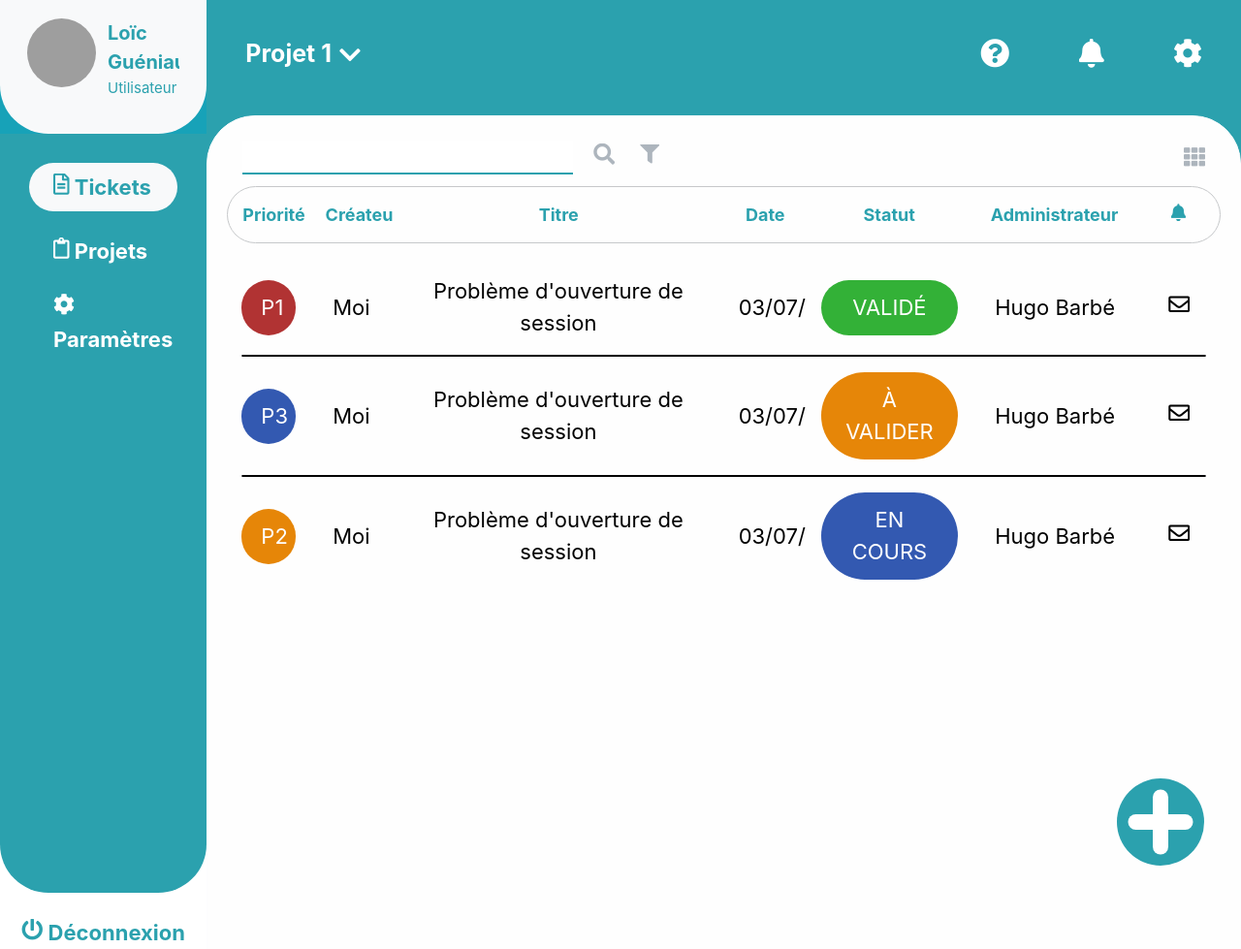
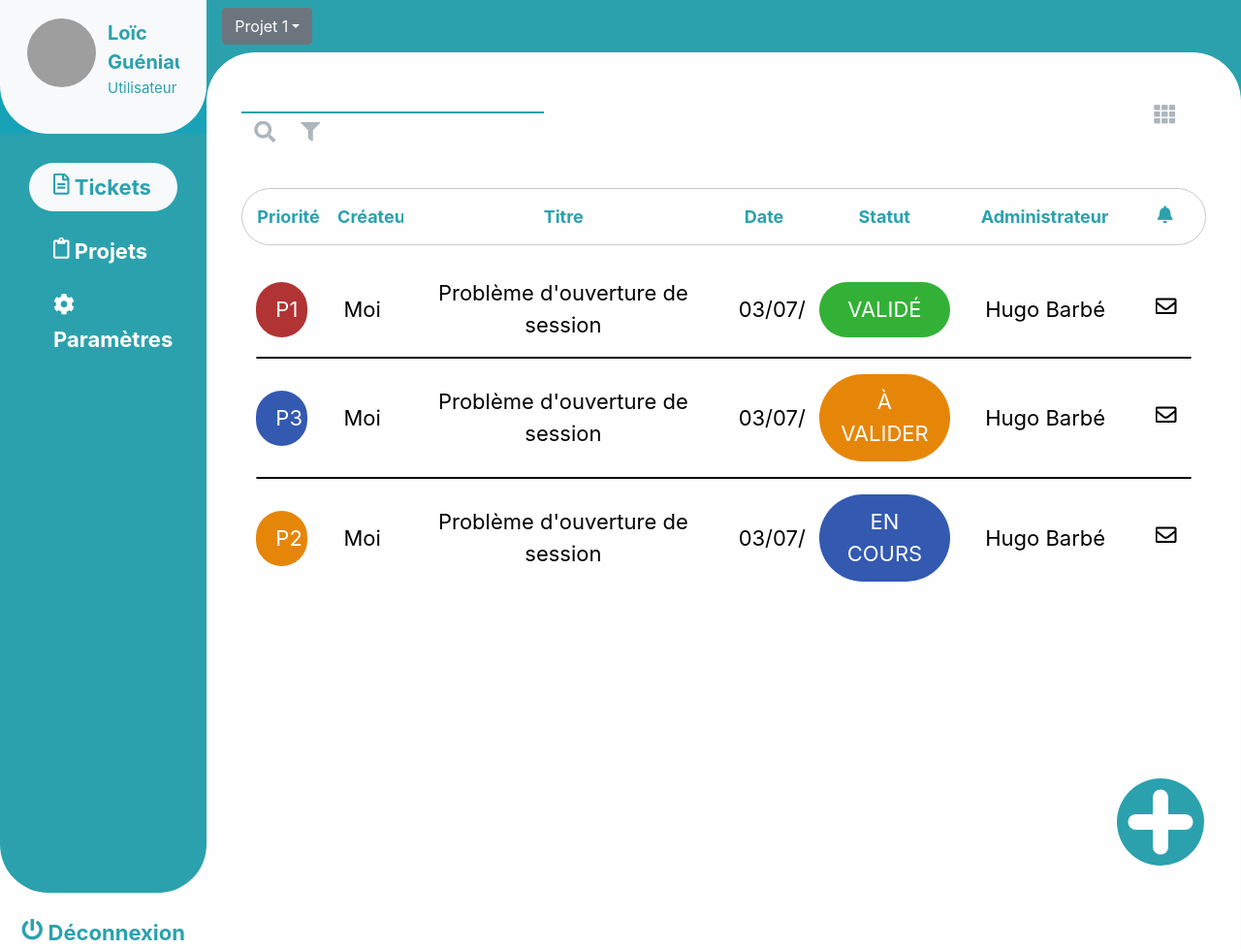
Before and after one commit to barbehu1/Projet-Ticketing, a PHP site: page /utilisateur-tickets.php in a window 1280 px wide. Shown: the whole page at 97% size. Run offline with PHP 8.4, Linux system fonts and the light colour scheme; grey boxes are pictures that could not be loaded.

Commit message:
Update utilisateur-tickets.php

```diff
--- a/utilisateur-tickets.php
+++ b/utilisateur-tickets.php
@@ -15,28 +15,32 @@
         	include('menu-gauche.php');
 		?>
         <div class="col-10 ticket-content">
-	        <nav class="navbar-ticket">
-				<div class="float-left block-gauche">
-						<h1 class="titre-ticket font-weight-bold">Projet 1</h1>
-						<i class="fas fa-chevron-down ml-2 mt-1 icon-down"></i>
+	        <nav class="navbar navbar-dark" style="background-color:#2BA1AE;">
+	 			<div class="dropdown">
+					<button class="btn btn-secondary dropdown-toggle" type="button" id="dropdownMenuButton" data-toggle="dropdown" aria-haspopup="true" aria-expanded="true">Projet 1</button>
+				  	<div class="dropdown-menu" aria-labelledby="dropdownMenuButton">
+				    	<a class="dropdown-item" href="#">Projet 2</a>
+				    	<a class="dropdown-item" href="#">Projet 3</a>
 				  	</div>
-				<div class="float-right">
-                    <i class="fas fa-question-circle right-icons"></i>
-                    <i class="fas fa-bell right-icons"></i>
-                    <i class="fas fa-cog right-icons"></i>
 				</div>
 			</nav>
 
 			<div class="alert alert-light" role="alert">
-				<nav class="navbar navbar-light">
+				<div class="container-fluid" style="padding-top: 15px;">
+					<div class="row align-items-center">
+						<div class="col-4">
 							<form class="form-inline">
 			    		<input class="mr-sm-2 search-bar" type="search" aria-label="Search">
 			    		<button class="btn my-2 my-sm-0" type="submit"><i class="fas fa-search" style="font-size: 22px; color: #ADB5BD;"></i></button>
 			  			<button class="btn my-2 my-sm-0" type="submit" style="font-size: 20px; color:#ADB5BD;"><i class="fas fa-filter"></i></button>
 
 			  		</form>
-			  		<i class="fas fa-th" style="font-size: 22px; text-align: right; color: #ADB5BD;"></i>
-				</nav>
+						</div>
+						<div class="col-7"></div>
+						<div class="col" style="right: 15px;"><i class="fas fa-th" style="font-size: 22px; color: #ADB5BD;"></i></div>
+					</div>
+
+				<br>
 
 				<div class="container-fluid">
 			  		<div class="alert alert-dark rounded-pill" role="alert">
@@ -51,7 +55,6 @@
 			  			</div>
 					</div>
 					<br>
-					<a href="creation-ticket.php">
 			  		<div class="row align-items-center">
 		  				<div class="col"><div class="alert alert-danger rounded-pill" role="alert">P1</div></div>
 						<div class="col">Moi</div>
@@ -61,9 +64,7 @@
 						<div class="col-2">Hugo Barbé</div>
 						<div class="col"><i class="far fa-envelope"></i></div>
 			  		</div>
-					</a>
 			  		<hr>
-					<a href="creation-ticket.php">
 			  		<div class="row align-items-center">
 						<div class="col"><div class="alert alert-primary rounded-pill" role="alert">P3</div></div>
 						<div class="col">Moi</div>
@@ -73,9 +74,7 @@
 						<div class="col-2">Hugo Barbé</div>
 						<div class="col"><i class="far fa-envelope"></i></div>
 			  		</div>
-					</a>
 			  		<hr>
-					<a href="creation-ticket.php">
 			  		<div class="row align-items-center">
 						<div class="col"><div class="alert alert-warning rounded-pill" role="alert">P2</div></div>
 						<div class="col">Moi</div>
@@ -85,7 +84,6 @@
 						<div class="col-2">Hugo Barbé</div>
 						<div class="col"><i class="far fa-envelope"></i></div>
 			  		</div>
-					</a>
 				</div>
 			</div>
         </div>
```
Lines whose indentation alone changed are shown as unchanged.
